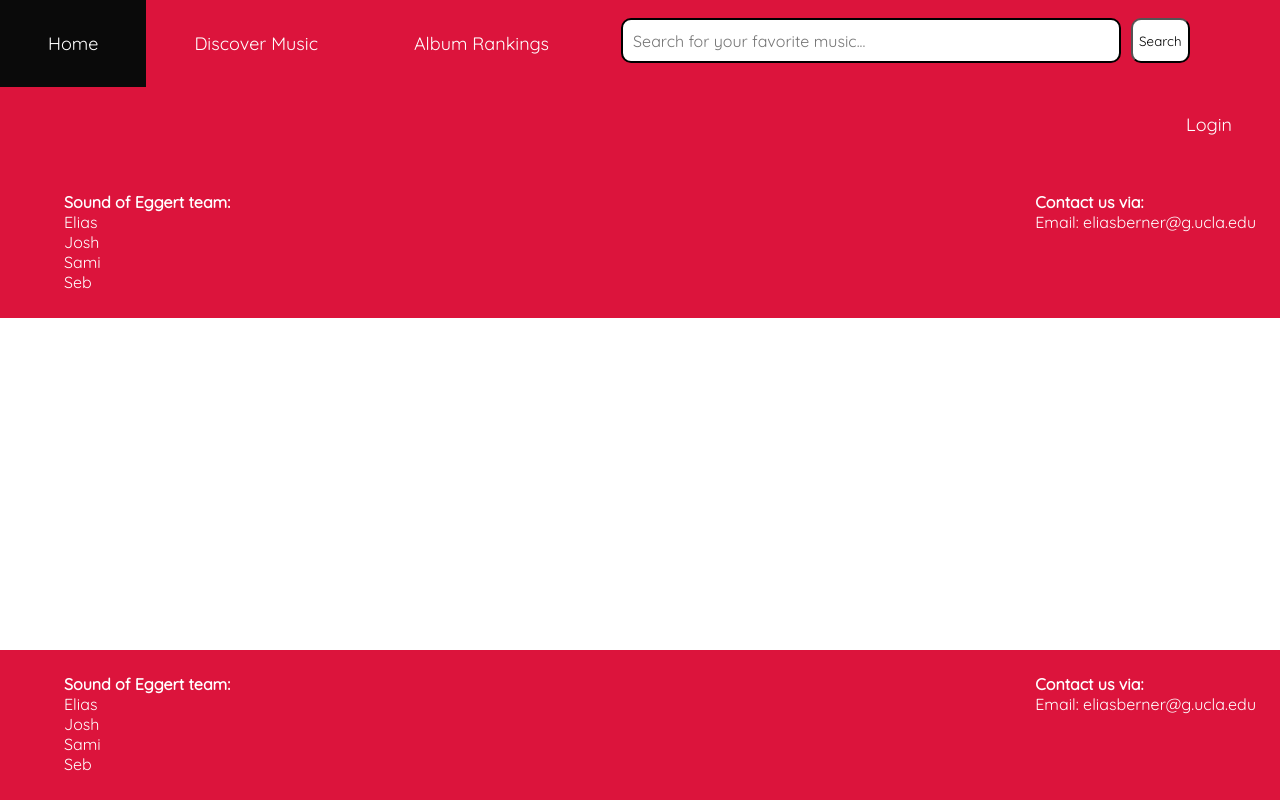
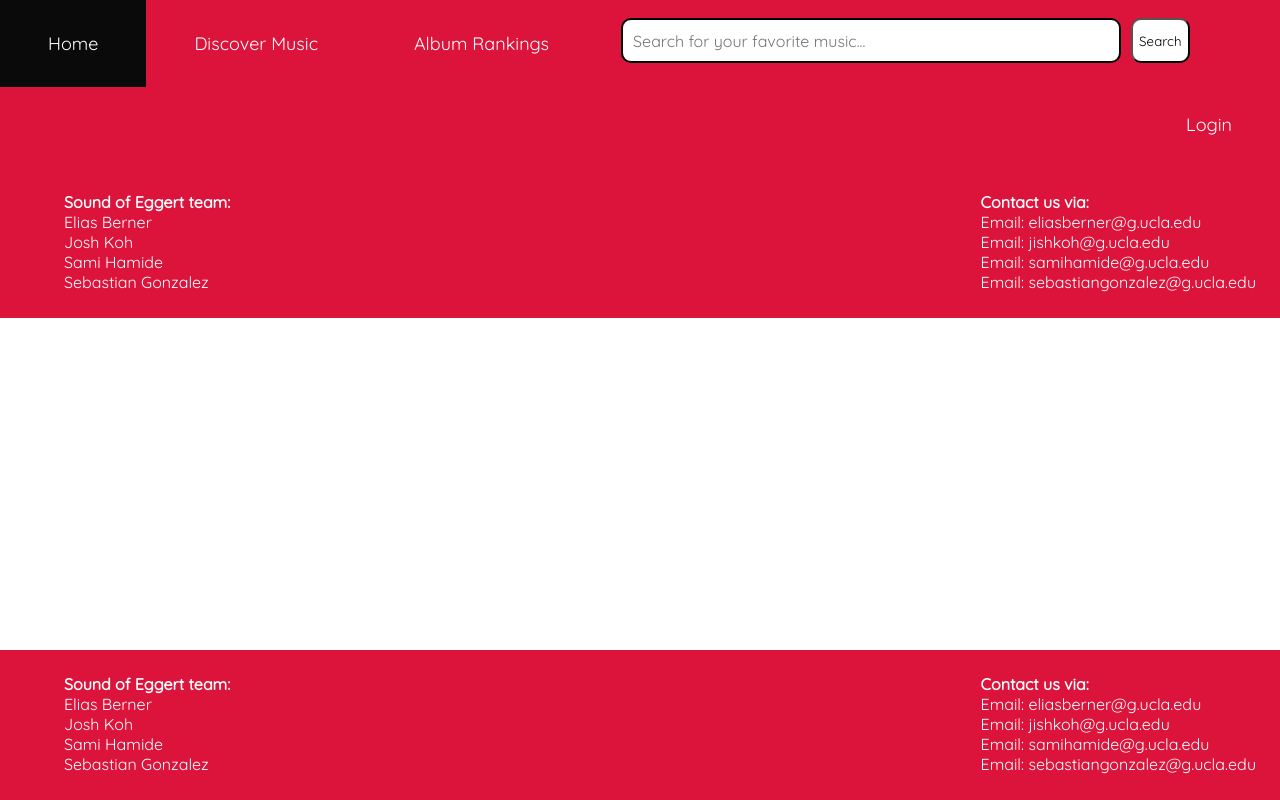
Before and after one commit to meepospammer/sound-of-eggert, a Next.js app: page /components/footer/footer in a window 1280 px wide. Built offline with nearby package versions, Linux system fonts and the light colour scheme; no server answers.

Commit message:
add finishing touches to homepage and footer

```diff
--- a/pages/components/footer/footer.js
+++ b/pages/components/footer/footer.js
@@ -12,7 +12,7 @@ function Footer(){
                         Sound of Eggert team:
                     </b>
                     <div>
-                        Elias <br/> Josh <br/> Sami <br/> Seb
+                        Elias Berner<br/> Josh Koh<br/> Sami Hamide<br/> Sebastian Gonzalez
                     </div>
                 </>
             </li>
@@ -22,6 +22,15 @@ function Footer(){
                 </b>
                 <Link href="mailto:eliasberner@g.ucla.edu">
                     Email: eliasberner@g.ucla.edu
+                </Link> <br/>
+                <Link href="mailto:jishkoh@g.ucla.edu">
+                    Email: jishkoh@g.ucla.edu
+                </Link> <br/>
+                <Link href="mailto:samihamide@g.ucla.edu">
+                    Email: samihamide@g.ucla.edu
+                </Link> <br/>
+                <Link href="mailto:sebastiangonzalez@g.ucla.edu">
+                    Email: sebastiangonzalez@g.ucla.edu
                 </Link>
             </li>
         </ul>
--- a/pages/components/welcome/welcome.module.css
+++ b/pages/components/welcome/welcome.module.css
@@ -14,3 +14,7 @@
     font-size: 100px;
     line-height: 100px;
 }
+
+.box h4{
+    font-size: 25px;
+}
```
Also changed, not shown: pages/components/welcome/welcome.js (+6 -6 lines).
